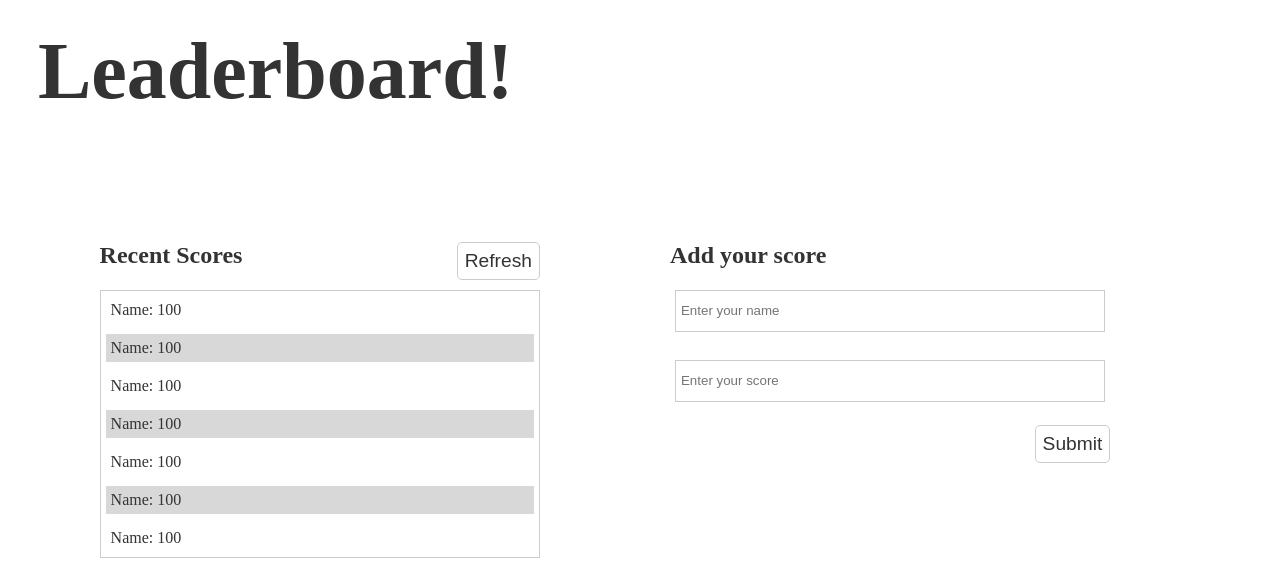
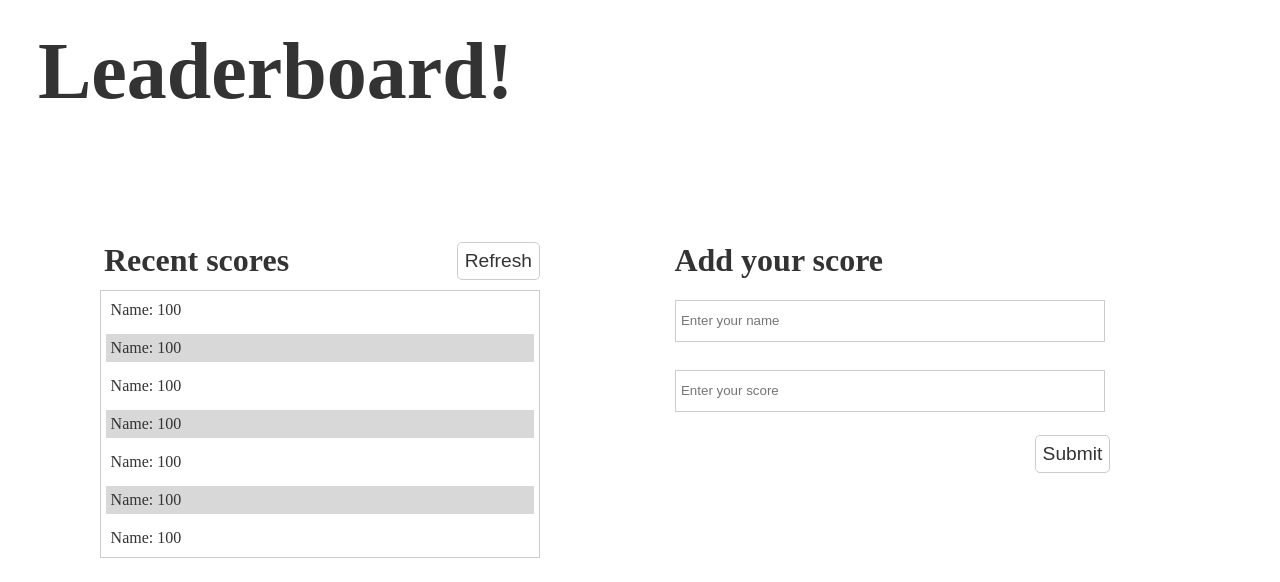
Before and after one commit to Fourteen98/Leaderboard, a website built with webpack: page src/index.html in a window 1280 px wide. Built offline with nearby package versions, Linux system fonts and the light colour scheme.

Commit message:
change font size for h2 elements

```diff
--- a/src/index.html
+++ b/src/index.html
@@ -13,7 +13,7 @@
         <div class="main-card">
             <div class="left-card">
                 <div class="recent-scores">
-                    <h2>Recent Scores</h2>
+                    <h2>Recent scores</h2>
                     <button>Refresh</button>
                 </div>
                 <ul>
@@ -32,7 +32,7 @@
                 <form>
                     <input type="text" id="name" name="name" placeholder="Enter your name"><br>
                     <input type="number" id="score" name="score" placeholder="Enter your score"><br>
-                    <div class="for-submit"><button>Submit</button></div>
+                    <div class="for-submit"><button type="submit">Submit</button></div>
                 </form>
             </div>
         </div>
--- a/src/style.css
+++ b/src/style.css
@@ -30,6 +30,12 @@ section {
   display: flex;
   flex-direction: row;
   gap: 10%;
+}
+
+h2 {
+  font-size: 2em;
+  font-weight: bold;
+  padding-left: 1%;
 }
 
 .left-card {
```
